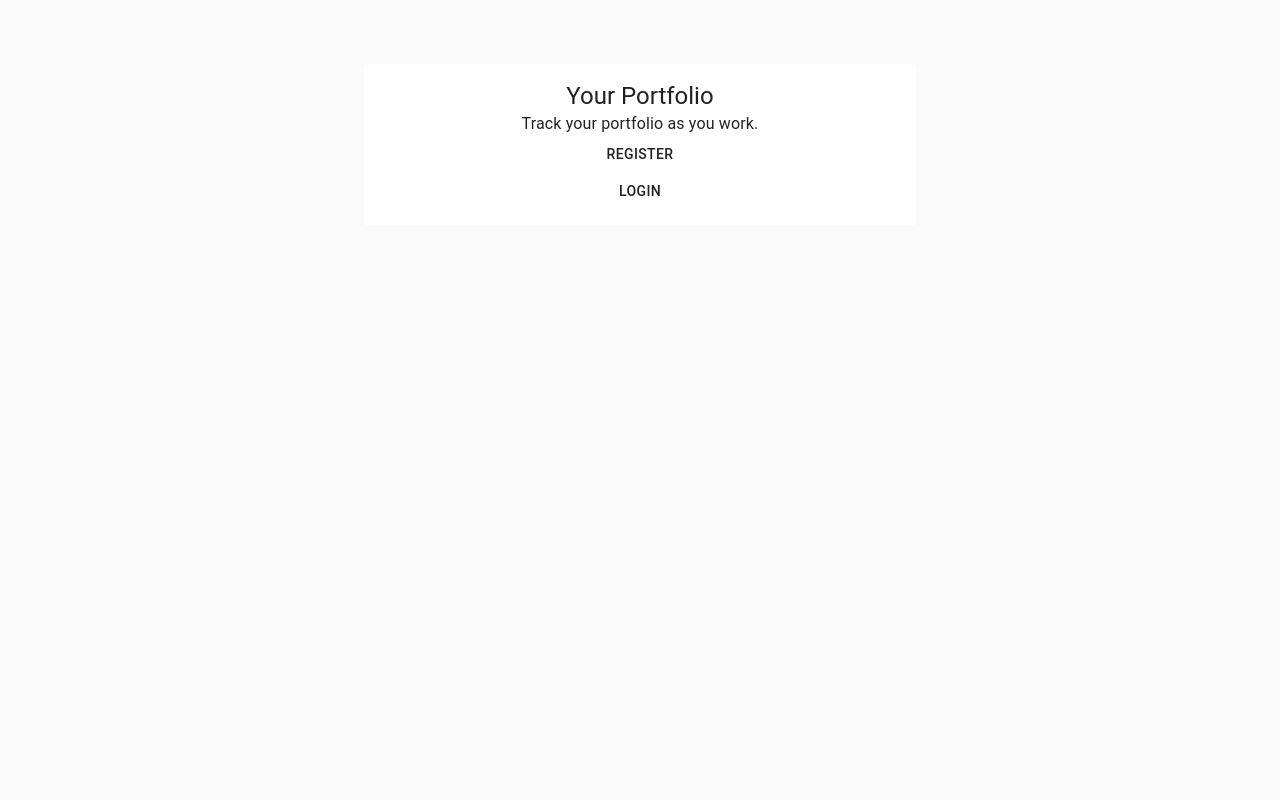
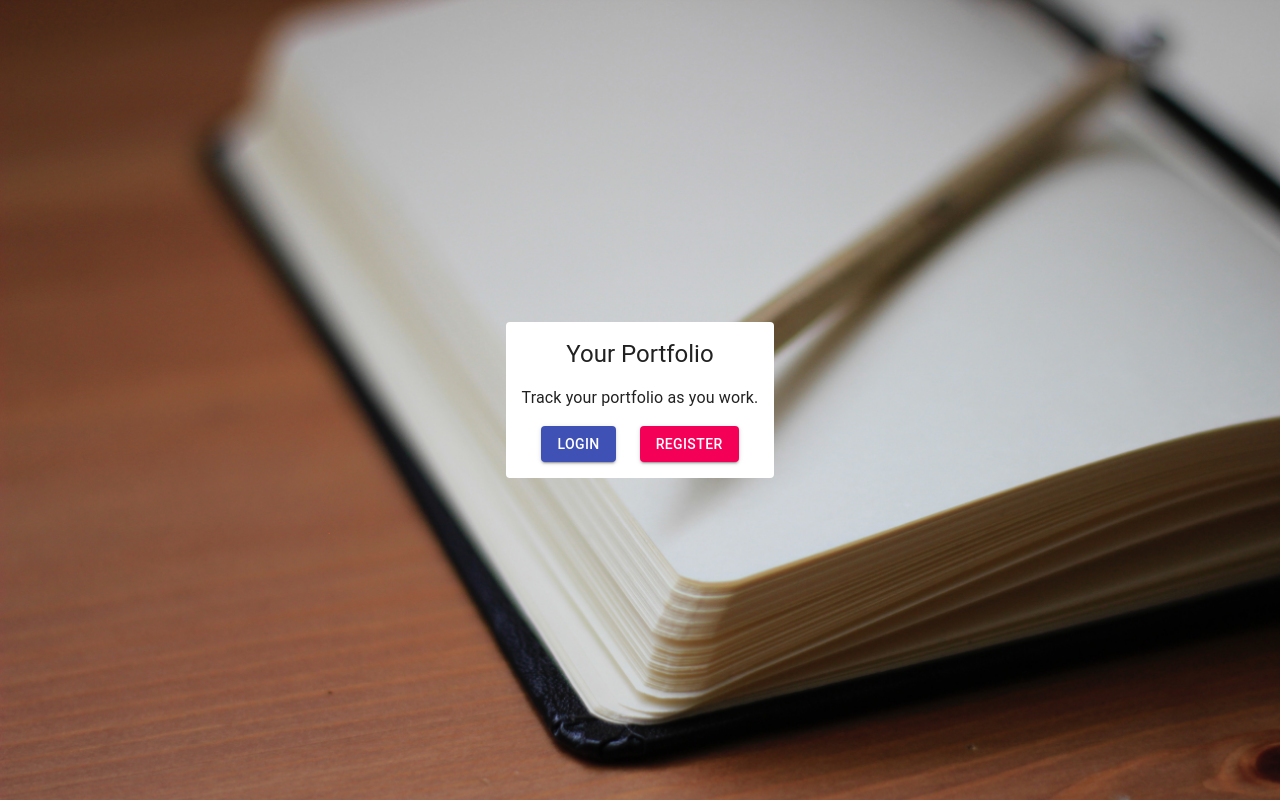
Before and after one commit to trichards57/your-portfolio, a React (Create React App) app in the folder client/: page / in a window 1280 px wide. Built offline with nearby package versions, Linux system fonts and the light colour scheme.

Commit message:
Set up the login page layout.

```diff
--- a/client/src/landing/index.tsx
+++ b/client/src/landing/index.tsx
@@ -2,51 +2,70 @@ import { useAuth0 } from "@auth0/auth0-react";
 import {
   Button,
   Container,
+  Grid,
   makeStyles,
   Paper,
   Typography,
 } from "@material-ui/core";
-import { log } from "console";
 import React from "react";
 
 const useStyles = makeStyles((theme) => ({
+  container: {
+    height: "100vh",
+    display: "flex",
+    alignItems: "center",
+    justifyContent: "center",
+    backgroundImage: "url(/splash-photo.jpg)",
+    backgroundSize: "cover"
+  },
   paper: {
-    marginTop: theme.spacing(8),
     padding: theme.spacing(2),
     display: "flex",
     flexDirection: "column",
     alignItems: "center",
+    justifyContent: "center",
   },
-  avatar: {
-    margin: theme.spacing(1),
-    backgroundColor: theme.palette.secondary.main,
-  },
-  form: {
-    width: "100%", // Fix IE 11 issue.
-    marginTop: theme.spacing(3),
-  },
-  submit: {
-    margin: theme.spacing(3, 0, 2),
+  summary: {
+    paddingTop: theme.spacing(2),
+    paddingBottom: theme.spacing(2),
   },
 }));
+
+// Photo by Jan Kahánek on Unsplash
 
 function Landing() {
   const classes = useStyles();
   const { loginWithRedirect } = useAuth0();
 
   return (
-    <Container component="main" maxWidth="sm">
+    <Container className={classes.container} component="main">
       <Paper className={classes.paper} elevation={0}>
         <Typography component="h1" variant="h5">
           Your Portfolio
         </Typography>
-        <Typography component="p" variant="body1">
+        <Typography className={classes.summary} component="p" variant="body1">
           Track your portfolio as you work.
         </Typography>
-        <Button onClick={() => loginWithRedirect({ })}>
-          Register
-        </Button>
-        <Button onClick={() => loginWithRedirect()}>Login</Button>
+        <Grid container spacing={3} alignItems="center" justify="center">
+          <Grid item>
+            <Button
+              variant="contained"
+              color="primary"
+              onClick={() => loginWithRedirect()}
+            >
+              Login
+            </Button>
+          </Grid>
+          <Grid item>
+            <Button
+              variant="contained"
+              color="secondary"
+              onClick={() => loginWithRedirect({})}
+            >
+              Register
+            </Button>
+          </Grid>
+        </Grid>
       </Paper>
     </Container>
   );
```
Also changed, not shown: client/public/splash-photo.jpg (added).
